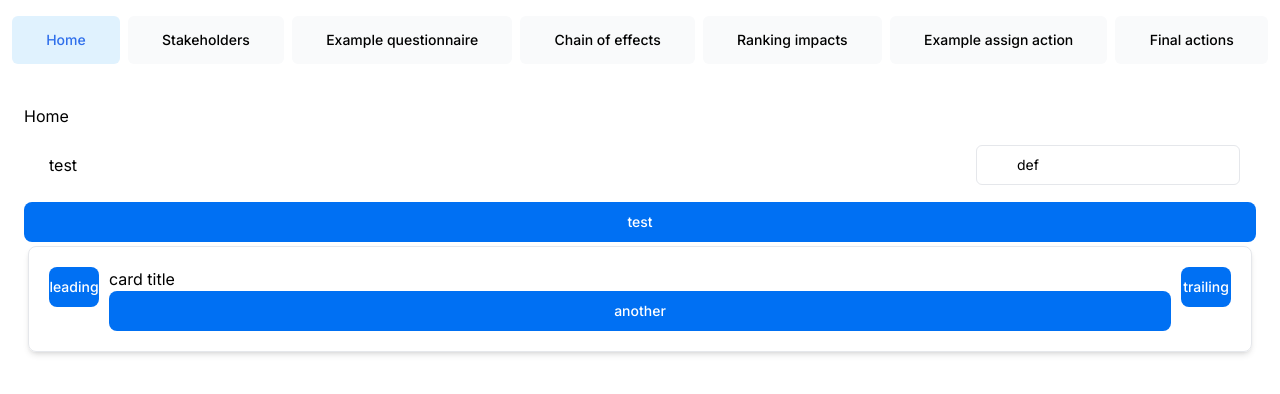
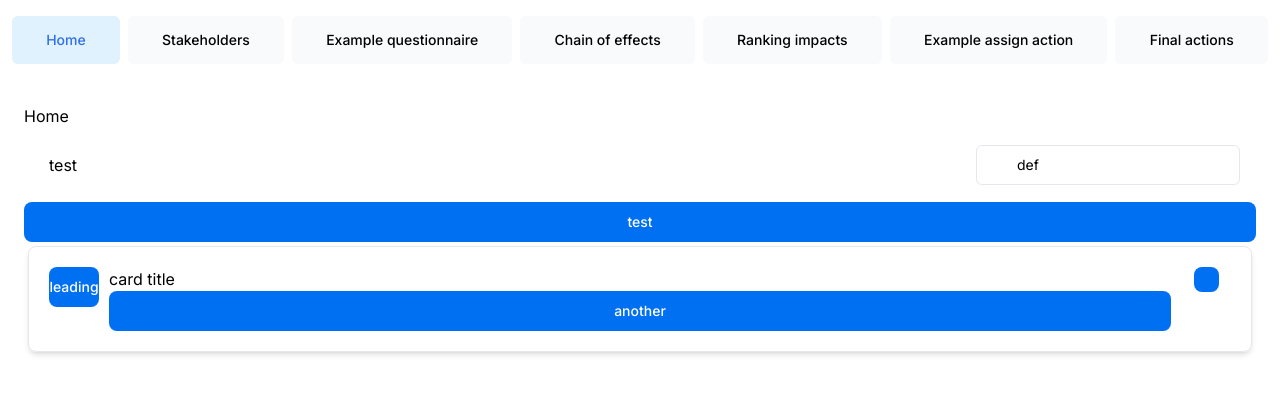
Before and after one commit to Quazirafi1/capstone-hackathon, a Next.js app: page /susaf in a window 1280 px wide. Shown: the top 394 px of the page. Built offline with nearby package versions, Linux system fonts and the light colour scheme; a web font is replaced by a local one.

Commit message:
Removed default from TextInput

```diff
--- a/app/susaf/page.tsx
+++ b/app/susaf/page.tsx
@@ -1,12 +1,13 @@
 import { Card } from "../ui/susaf/card";
 import { Button } from "../ui/susaf/button";
-import TextInput from "../ui/susaf/textinput";
+import { TextInput } from "../ui/susaf/textinput";
+import { CheckBox } from "../ui/susaf/checkbox";
 
 export default async function Page() {
     return <div>
         <h1>Home</h1>
         <TextInput id='test' placeholder='place' defaultValue="def" label="test" input_width_percentage={80} />
         <Button text='test' type='submit'/>
-        <Card title='card title' children={<Button text='another'/>} leading={<Button text='leading'/>} trailing={<Button text='trailing'/>}/>
+        <Card title='card title' children={<Button text='another'/>} leading={<Button text='leading'/>} trailing={<CheckBox checked={true}/>}/>
     </div>
 }
--- /dev/null
+++ b/app/ui/susaf/checkbox.tsx
@@ -0,0 +1,19 @@
+import clsx from 'clsx';
+import { boolean } from 'zod';
+
+interface ButtonProps extends React.ButtonHTMLAttributes<HTMLButtonElement> {
+    text: string;
+    shrinkWrap?: boolean;
+}
+
+export function CheckBox({ checked } : {checked: boolean}) {
+    return (
+        <button className={clsx(
+            'w-[25px] h-[25px] flex items-center justify-center rounded-lg text-sm font-medium text-white transition-colors hover:bg-blue-400 focus-visible:outline focus-visible:outline-2 focus-visible:outline-offset-2 focus-visible:outline-blue-500 active:bg-blue-600 aria-disabled:cursor-not-allowed aria-disabled:opacity-50 ',
+            {
+                'bg-blue-500': checked,
+                'bg-grey-100': !checked
+            }
+        )}></button>
+    );
+}
--- a/app/ui/susaf/textinput.tsx
+++ b/app/ui/susaf/textinput.tsx
@@ -1,6 +1,6 @@
 "use client";
 
-export default function TextInput({ id, label, placeholder, defaultValue, input_width_percentage }: { id: string, label?: string, placeholder: string, defaultValue?: string, input_width_percentage?: number }) {
+export function TextInput({ id, label, placeholder, defaultValue, input_width_percentage }: { id: string, label?: string, placeholder: string, defaultValue?: string, input_width_percentage?: number }) {
     input_width_percentage = input_width_percentage ?? 100;
 
     return (
```
